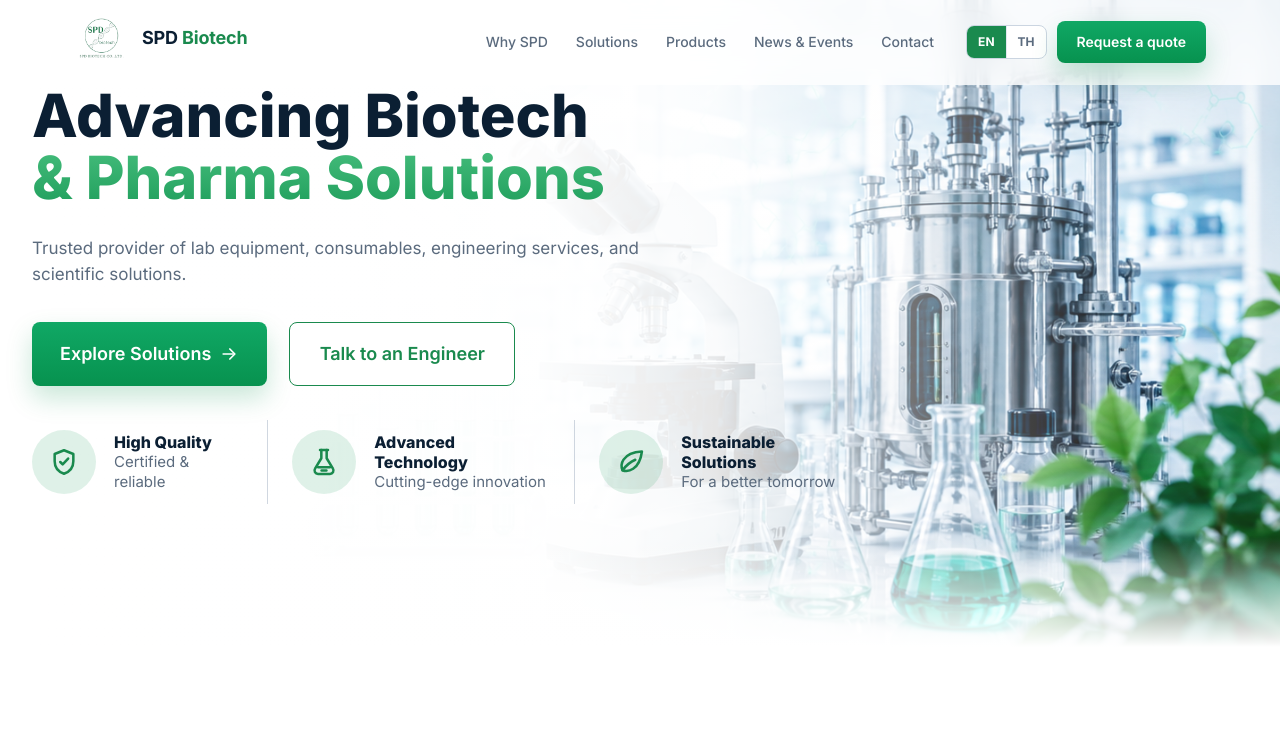
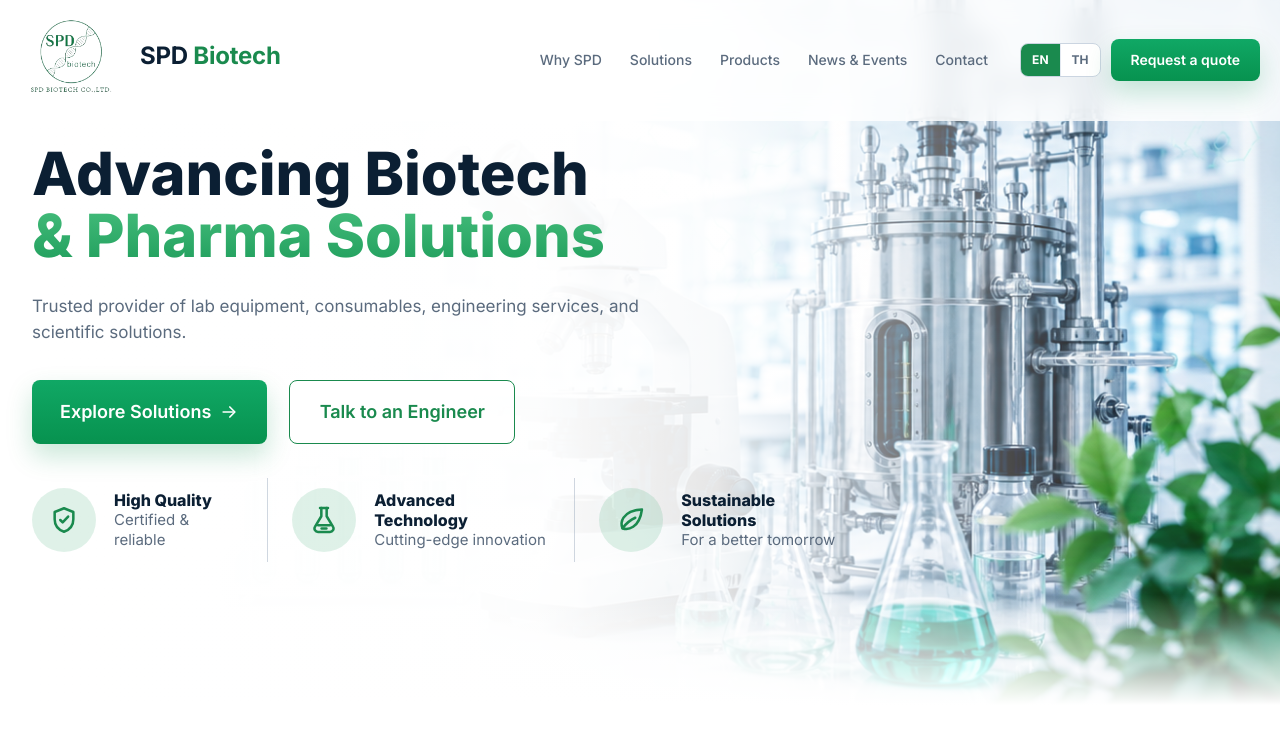
Before and after one commit to ThapanaArm/spd-biotech-web, a Next.js app: page / in a window 1280 px wide. Shown: the top 742 px of the page. Built offline with nearby package versions, Linux system fonts and the light colour scheme; no server answers; the database is empty.

Commit message:
Tune navbar logo size and hero spacing

```diff
--- a/app/globals.css
+++ b/app/globals.css
@@ -101,14 +101,14 @@ ul { list-style: none; }
   display: flex;
   align-items: center;
   gap: 32px;
-  padding: 14px 24px;
-  max-width: 1180px;
-  margin: 0 auto;
+  padding: 8px 20px;
+  max-width: none;
+  margin: 0;
 }
-.logo { display: flex; align-items: center; gap: 12px; font-weight: 700; font-size: 18px; color: var(--heading); }
+.logo { display: flex; align-items: center; gap: 16px; font-weight: 700; font-size: 24px; color: var(--heading); }
 .nav .logo { transform: translateY(-4px); }
 .logo-mark { display: inline-flex; align-items: center; line-height: 0; }
-.logo-mark img { display: block; width: auto; height: 56px; object-fit: contain; }
+.logo-mark img { display: block; width: auto; height: 104px; object-fit: contain; }
 /* official PNG logo already includes its own transparent/outlined treatment */
 .logo-mark-ondark {
   background: rgba(255, 255, 255, .96);
@@ -137,7 +137,7 @@ ul { list-style: none; }
 .hero {
   position: relative;
   min-height: 647px;
-  padding: 84px 0 28px;
+  padding: 142px 0 28px;
   overflow: hidden;
   background: #fff;
 }
```
